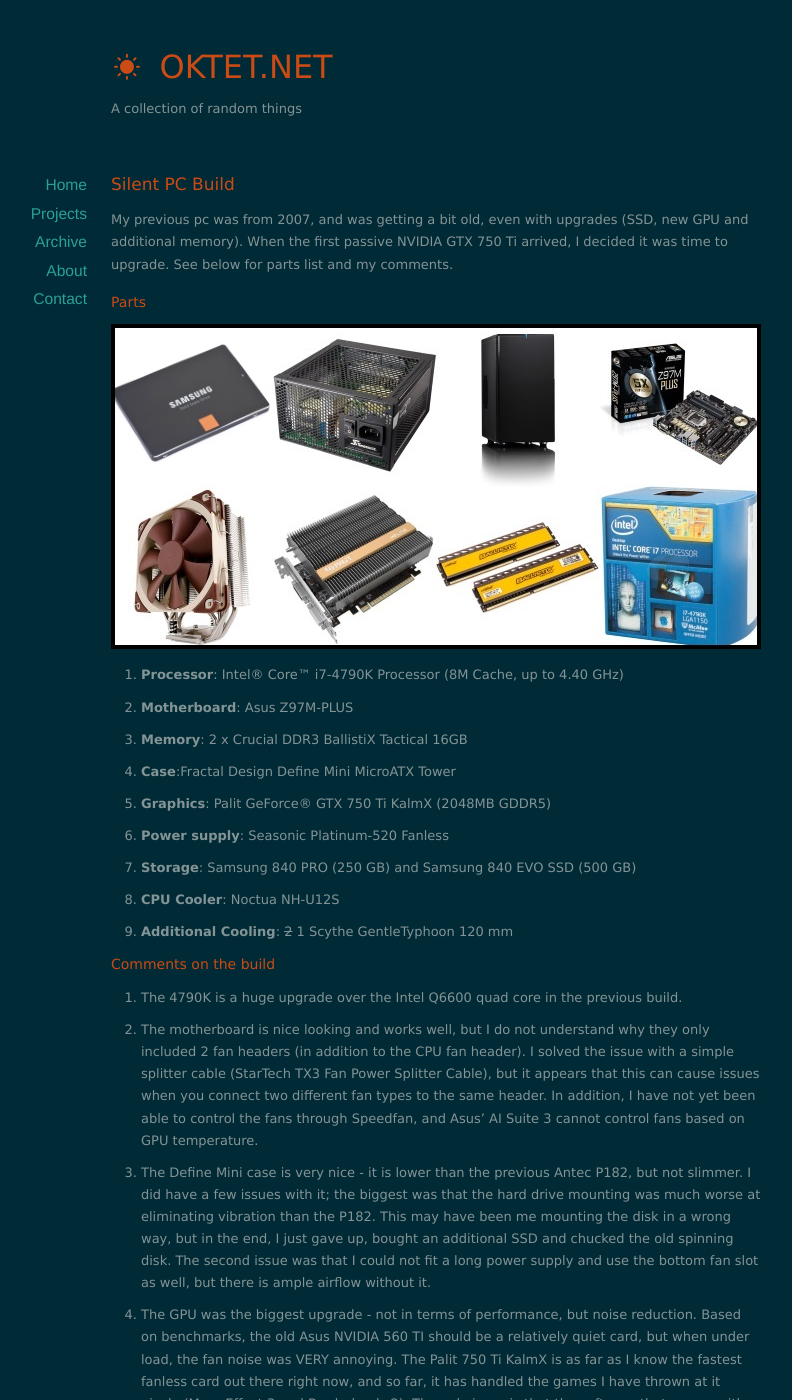
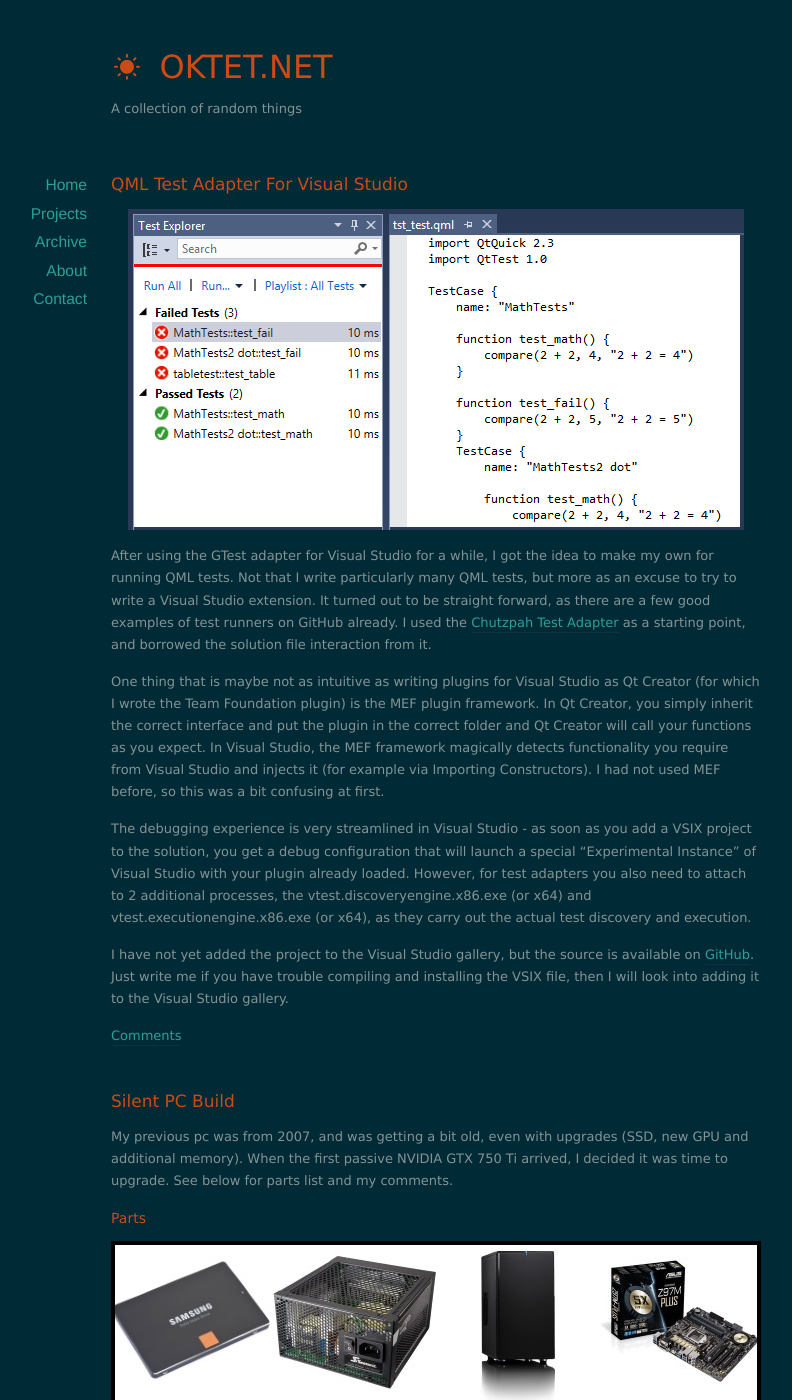
Before and after one commit to jesperhh/jesperhh.github.io, a Jekyll site: the page built from index.html, in a window 1280 px wide and 1400 px high. Shown: the whole window, without its empty margins (204-996 px from the left). Built offline with Jekyll 4.4.1, drawn with Linux system fonts in a browser that asks for light colours; nearby versions of some CDN libraries; the list of posts is cut into pages by our own code; comment, search, counter and statistics services are not loaded; some of the changed text lies outside the part shown.

Commit message:
add post about qml test adapter and update projects list

```diff
--- /dev/null
+++ b/_posts/2014-10-26-qml-test-adapter-for-visual-studio.markdown
@@ -0,0 +1,16 @@
+---
+layout: post
+title:  "QML Test Adapter For Visual Studio"
+date:   2014-10-26 00:20:00
+categories: development
+---
+
+<img src="/images/qmltestadapter.png" class="center" />
+
+After using the GTest adapter for Visual Studio for a while, I got the idea to make my own for running QML tests. Not that I write particularly many QML tests, but more as an excuse to try to write a Visual Studio extension. It turned out to be straight forward, as there are a few good examples of test runners on GitHub already. I used the [Chutzpah Test Adapter](https://github.com/mmanela/chutzpah) as a starting point, and borrowed the solution file interaction from it.
+
+One thing that is maybe not as intuitive as writing plugins for Visual Studio as Qt Creator (for which I wrote the Team Foundation plugin) is the MEF plugin framework. In Qt Creator, you simply inherit the correct interface and put the plugin in the correct folder and Qt Creator will call your functions as you expect. In Visual Studio, the MEF framework magically detects functionality you require from Visual Studio and injects it (for example via Importing Constructors). I had not used MEF before, so this was a bit confusing at first.
+
+The debugging experience is very streamlined in Visual Studio - as soon as you add a VSIX project to the solution, you get a debug configuration that will launch a special "Experimental Instance" of Visual Studio with your plugin already loaded. However, for test adapters you also need to attach to 2 additional processes, the vtest.discoveryengine.x86.exe (or x64) and vtest.executionengine.x86.exe (or x64), as they carry out the actual test discovery and execution.
+
+I have not yet added the project to the Visual Studio gallery, but the source is available on [GitHub](https://github.com/jesperhh/QmlTestAdapter). Just write me if you have trouble compiling and installing the VSIX file, then I will look into adding it to the Visual Studio gallery.
--- a/projects/index.markdown
+++ b/projects/index.markdown
@@ -9,10 +9,12 @@
   - [Blog post]({% post_url 2013-09-08-using-logitech-k760-on-windows %}) and [Github Page][WinK760]
 * Team Foundation plugin for Qt Creator
   - [Blog post]({% post_url 2014-02-04-team-foundation-server-plugin-for-qt-creator %}) and [Github Page][TeamFoundation]
+* Qml Test Adapter for Visual Studio
+  - [Blog post]({% post_url 2014-10-26-qml-test-adapter-for-visual-studio %}) and [Github Page][TeamFoundation]
 * Silent PC Build
   - [Blog post]({% post_url 2014-09-28-silent-pc-build %})
 * Bikes
   - Soon to come ...
 
  [WinK760]: https://github.com/jesperhh/WinK760
- [TeamFoundation]: https://github.com/jesperhh/teamfoundation
+ [TeamFoundation]: https://github.com/jesperhh/QmlTestAdapter
```
Also changed, not shown: images/qmltestadapter.png (added).
